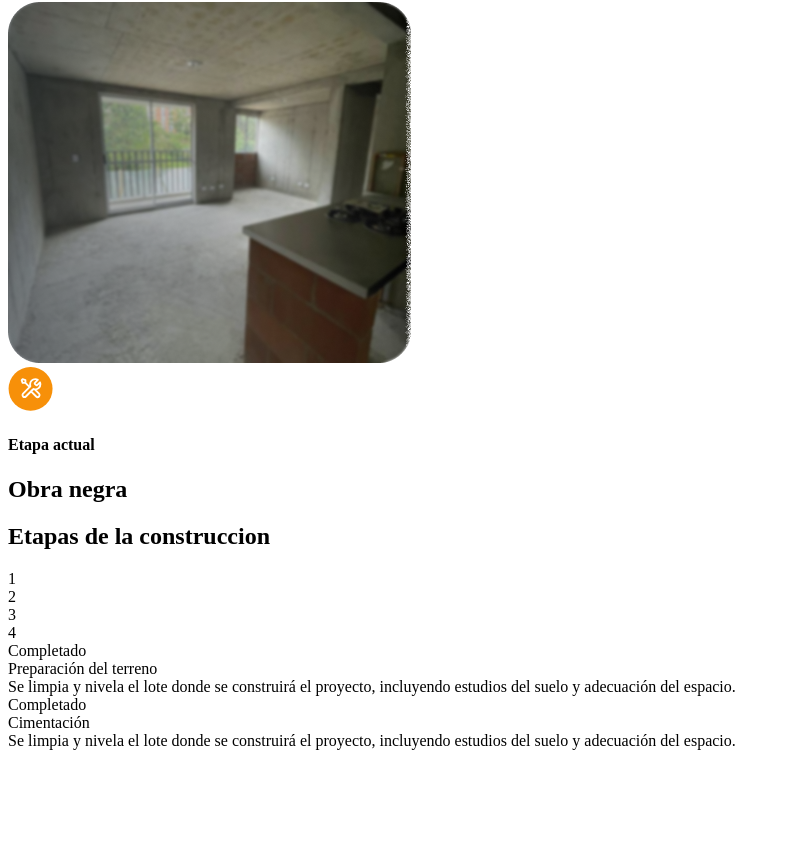
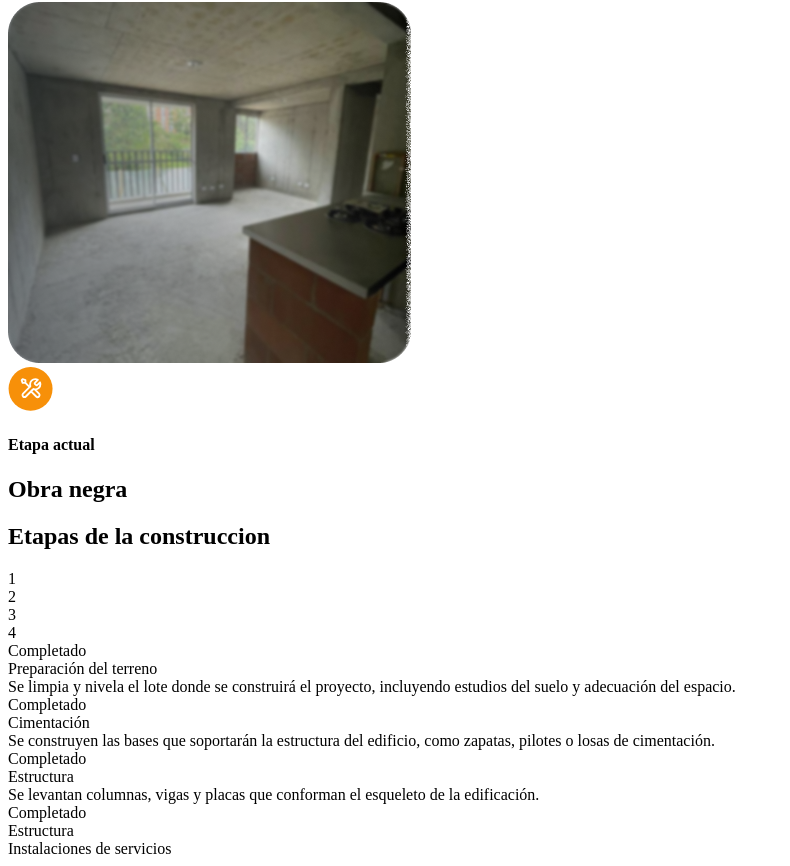
Before and after one commit to yabuJunn/tuCaminoACasa, a React (Vite) app: page /#/en-que-voy in a window 1280 px wide. Shown: the part 1959-2825 px from the top of the page, without its empty margins (0-790 px from the left). Before the commit the page ends 2717 px from the top, so only its background shows below. Built offline with nearby package versions, Linux system fonts and the light colour scheme.

Commit message:
Feature:Sesión de Etapas de construcción dentro de enQueVoyPage terminada

```diff
--- a/src/components/constructionSteps/constructionSteps.jsx
+++ b/src/components/constructionSteps/constructionSteps.jsx
@@ -23,7 +23,19 @@ export const ConstructionSteps = () => {
              <div className="generalStructureDescription">
                 <div className="completado"> Completado </div>
                  <div className="title"> Cimentación </div>
-                 <div className="description"> Se limpia y nivela el lote donde se construirá el proyecto, incluyendo estudios del suelo y adecuación del espacio. </div>
+                 <div className="description"> Se construyen las bases que soportarán la estructura del edificio, como zapatas, pilotes o losas de cimentación.</div>
+            </div>
+
+            <div className="generalStructureDescription">
+                <div className="completado"> Completado </div>
+                 <div className="title"> Estructura </div>
+                 <div className="description"> Se levantan columnas, vigas y placas que conforman el esqueleto de la edificación. </div>
+            </div>
+
+             <div className="generalStructureDescription">
+                <div className="completado"> Completado </div>
+                 <div className="title"> Estructura </div>
+                 <div className="description"> Instalaciones de servicios </div>
             </div>
 
         </sesion>
```
